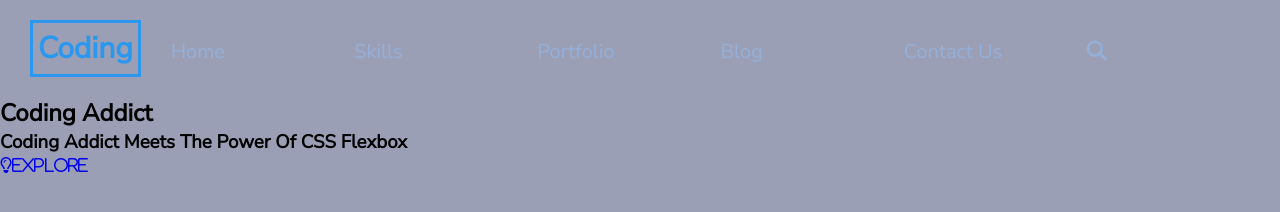
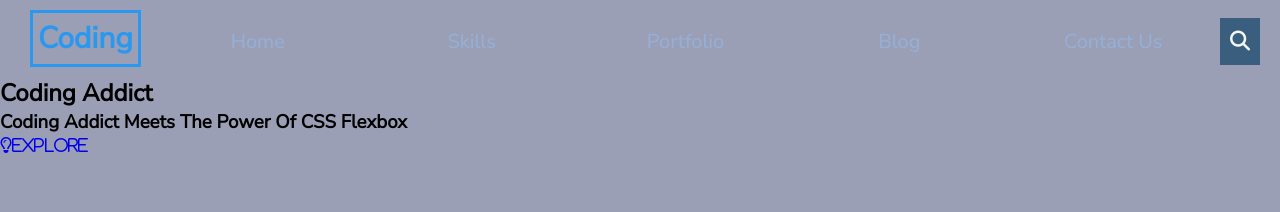
Before and after one commit to MichaelGreco7/Coding-Addict, a plain HTML site: page index.html in a window 1280 px wide. Drawn offline with nearby package versions, Linux system fonts and the light colour scheme.

Commit message:
navbar responsiveness 2

```diff
--- a/index.html
+++ b/index.html
@@ -35,7 +35,7 @@
           <li><a href="#">Portfolio</a></li>
           <li><a href="#">Blog</a></li>
           <li><a href="#">Contact Us</a></li>
-          <li>
+          <li class="icon">
             <a href="#" class="link-icon"><i class="fa fa-search"></i></a>
           </li>
         </ul>
--- a/style.css
+++ b/style.css
@@ -114,4 +114,26 @@ nav ul li a:hover {
   nav ul li {
     flex: 1 0 125px;
   }
+  nav ul .icon {
+    flex: 0 0 20px;
+  }
+  nav ul li .link-icon {
+    color: #f5f5f5;
+    background: #395e7e;
+  }
+  nav ul li .link:hover {
+    background: #008dff;
+  }
+
+  nav ul a {
+    text-align: center;
+  }
+
+  nav ul li a:hover {
+    padding: 10px !important;
+  }
+
+  #nav-top {
+    padding: 10px;
+  }
 }
```
